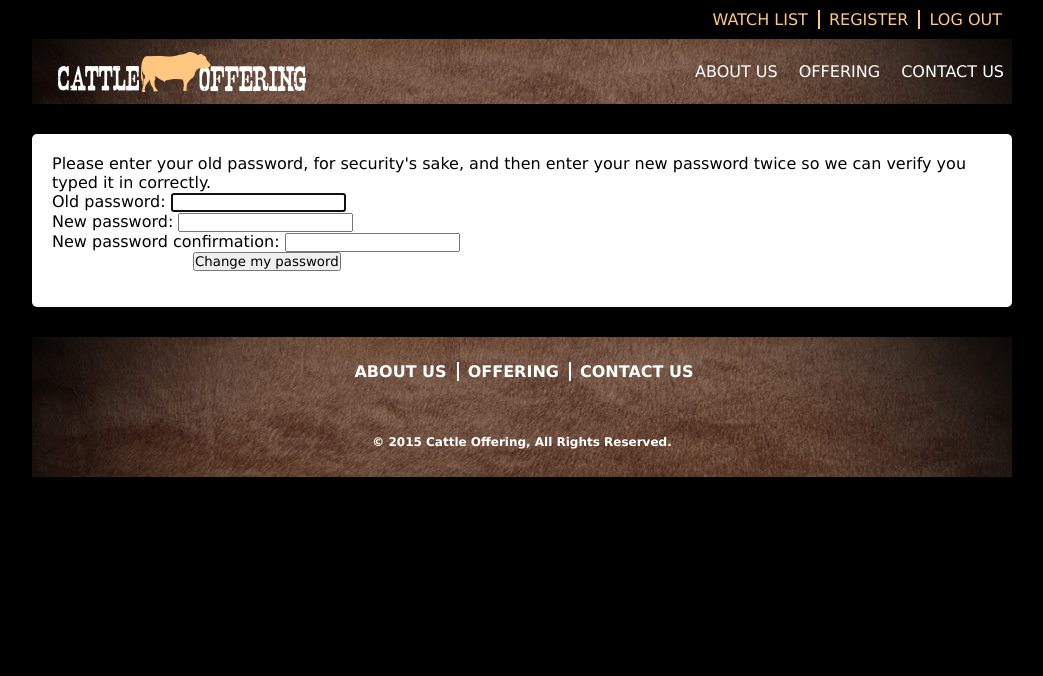
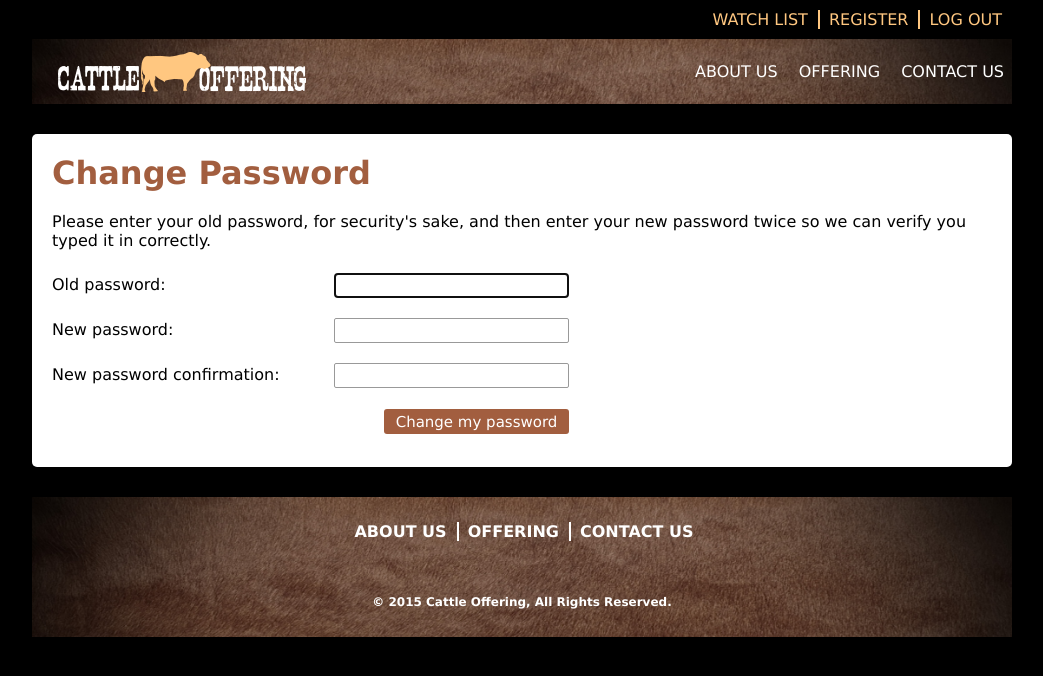
Before and after one commit to freshcodellc/cattle-offering, a Django app: a page that uses user/templates/registration/password_change_form.html in a window 1280 px wide. Shown: the top 676 px of the page, without its empty margins (118-1161 px from the left). Run offline with Django 3.2, Linux system fonts and the light colour scheme; the visitor is signed in with stand-in values (Sample User, id 1); style sheets or scripts are compiled from the project's sources; parts of the project's set-up code (start-up, migrations or seed data) failed here and were passed over; some libraries are stand-ins or nearby versions.

Commit message:
Fixed issue with error messages on forms

```diff
--- a/core/static/cattle/css/_cattle.scss
+++ b/core/static/cattle/css/_cattle.scss
@@ -280,6 +281,17 @@ header {
       cursor: pointer;
     }
   }
+
+  &__change {
+    @extend .button;
+    height: 25px;
+    width: 185px;
+
+    &:hover {
+      background-color: $light-tan;
+      cursor: pointer;
+    }
+  }
 }
 
 .form-login {
@@ -348,7 +360,7 @@ header {
 
 .submit-row {
   width: 30%;
-  margin-left: 15%;
+  margin-left: 30%;
   height: 35px;
   line-height: 35%;
 }
@@ -485,6 +505,80 @@ header {
     margin-bottom: 10px;
     border: 1px solid $gray;
     border-radius: 2px;
+  }
+}
+
+.password-reset-complete {
+
+  &__message {
+    margin-top: 20px;
+  }
+
+  &__login {
+    text-decoration: none;
+    color: $dark-tan;
+
+    &:hover {
+      color: $light-tan;
+      cursor: pointer;
+    }
+  }
+}
+
+.form-password-change {
+  padding-top: 20px;
+
+  &__errornote {
+    height: 35px;
+    line-height: 35px;
+    margin-bottom: 10px;
+    color: red;
+  }
+
+  &__instructions {
+    height: 35px;
+    display: block;
+    margin-bottom: 20px;
+  }
+
+  &__row {
+    height: 35px;
+    line-height: 35px;
+    margin-bottom: 10px;
+
+    & label {
+      @extend .form-password-change__row;
+      width: 30%;
+      float: left;
+    }
+
+    & input {
+      height: 25px;
+      line-height: 25px;
+      width: 25%;
+      margin-bottom: 10px;
+      border: 1px solid $gray;
+      border-radius: 2px;
+    }
+  }
+
+  &__error {
+    height: 25px;
+    line-height: 25px;
+    float: left;
+  }
+
+  &__submit {
+    @extend .form-password-change__row;
+    width: 55%;
+    padding-top: 7px;
+  }
+}
+
+.password-change-done {
+
+  &__message {
+    margin-top: 20px;
   }
 }
 
--- a/user/templates/registration/password_change_done.html
+++ b/user/templates/registration/password_change_done.html
@@ -3,6 +3,7 @@
 
 {% block content %}
 <div class="main-content main-content--white">
-  <p>{% trans 'Your password was changed.' %}</p>
+  <h1 class="main-content__title">Success</h1>
+  <p class="password-change-done__message">{% trans 'Your password has been updated.' %}</p>
 </div>
 {% endblock %}
--- a/user/templates/registration/password_change_form.html
+++ b/user/templates/registration/password_change_form.html
@@ -2,34 +2,37 @@
 {% load i18n admin_static %}
 
 {% block content %}
-<div class="main-content main-content--white">
-  <form action="" method="post">{% csrf_token %}
+<div class="main-content main-content--white clear">
+
+  <h1 class="main-content__title">Change Password</h1>
+
+  <form class="form-password-change" action="" method="post">{% csrf_token %}
     {% if form.errors %}
-    <p class="errornote">
+      <p class="form-password-change__errornote">
       {% if form.errors.items|length == 1 %}{% trans "Please correct the error below." %}{% else %}{% trans "Please correct the errors below." %}{% endif %}
       </p>
     {% endif %}
 
 
-  <p>{% trans "Please enter your old password, for security's sake, and then enter your new password twice so we can verify you typed it in correctly." %}</p>
+    <p class="form-password-change__instructions">{% trans "Please enter your old password, for security's sake, and then enter your new password twice so we can verify you typed it in correctly." %}</p>
 
-  <div class="form-row">
     {{ form.old_password.errors }}
+    <div class="form-password-change__row">
       {{ form.old_password.label_tag }} {{ form.old_password }}
     </div>
 
-  <div class="form-row">
     {{ form.new_password1.errors }}
+    <div class="form-password-change__row">
       {{ form.new_password1.label_tag }} {{ form.new_password1 }}
     </div>
 
-  <div class="form-row">
     {{ form.new_password2.errors }}
+    <div class="form-password-change__row">
       {{ form.new_password2.label_tag }} {{ form.new_password2 }}
     </div>
 
-  <div class="submit-row">
-    <input type="submit" value="{% trans 'Change my password' %}" class="default" />
+    <div class="form-password-change__submit">
+      <button class="button__change" type="submit" value="">Change my password</button>
     </div>
   </form>
 </div>
--- a/user/templates/registration/password_reset_complete.html
+++ b/user/templates/registration/password_reset_complete.html
@@ -3,7 +3,7 @@
 
 {% block content %}
 <div class="main-content main-content--white">
-  <p>{% trans "Your password has been set.  You may go ahead and log in now." %}</p>
-  <p><a href="{{ login_url }}">{% trans 'Log in' %}</a></p>
+  <h1 class="main-content__title">Success</h1>
+  <p class="password-reset-complete__message">{% trans "Your password has been set! Go ahead and log in " %}<a class="password-reset-complete__login" href="{% url 'login' %}">here.</a></p>
 </div>
 {% endblock %}
--- a/user/templates/registration/password_reset_form.html
+++ b/user/templates/registration/password_reset_form.html
@@ -6,7 +6,7 @@
   <h1 class="main-content__title">Password Reset</h1>
 
   <form class="form-password-reset" action="" method="post">{% csrf_token %}
-    <p>{% trans "Forgotten your password? Enter your email address below, and we'll email instructions for setting a new one." %}</p>
+    <p class="form-password-reset__instructions">{% trans "Forgotten your password? Enter your email address below, and we'll email instructions for setting a new one." %}</p>
     {{ form.email.errors }}
     <div class="form-password-reset__wrapper">
       <label class="form-password-reset__label" for="id_email">{% trans 'Email address:' %}</label>
```
Also changed, not shown: other parts of core/static/cattle/css/_cattle.scss (+39 -30 lines), core/templates/contact.html (+10 -10 lines), user/templates/registration/login.html (+5 -5 lines), user/templates/registration/signup.html (+4 -6 lines). Lines whose indentation alone changed are shown as unchanged.
